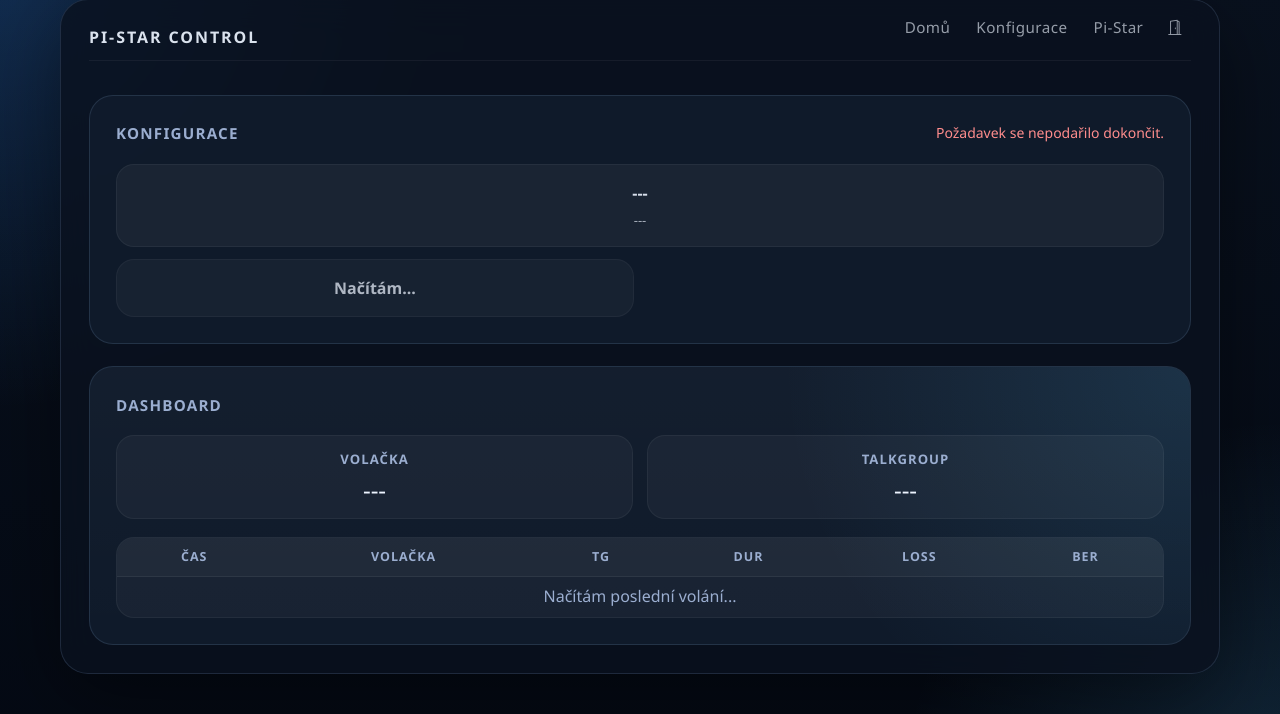
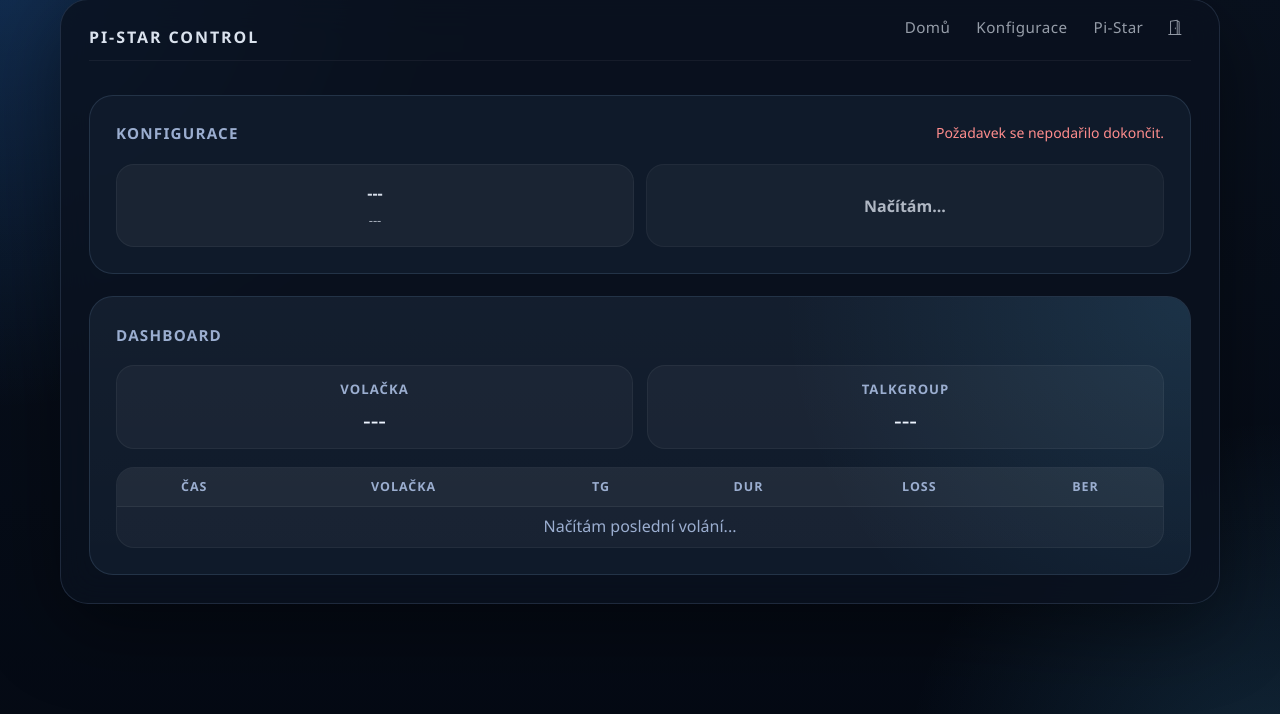
Before and after one commit to ondrahladik/pistar-control, a Python web app: template templates/home.html in a window 1280 px wide. Shown: the part 16-730 px from the top of the page. Run offline with Jinja, Linux system fonts and the light colour scheme; the template is opened without the code that fills it, so the values that code supplies are empty.

Commit message:
Remove grid-column from networkIdentity
Delete the `grid-column: 1 / -1;` rule from .network-buttons #networkIdentity in templates/home.html so the element no longer spans the full grid row. This returns it to default grid placement and resolves layout/alignment issues with adjacent grid items.

```diff
--- a/templates/home.html
+++ b/templates/home.html
@@ -211,7 +211,6 @@
 
     .network-buttons #networkIdentity {
         pointer-events: none;
-        grid-column: 1 / -1;
         opacity: 0.9;
     }
 
```
